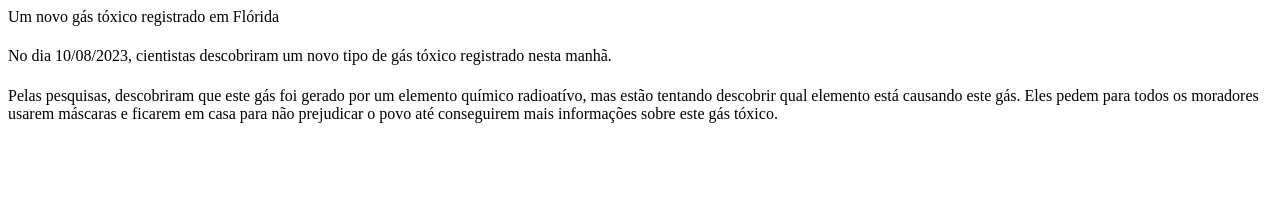
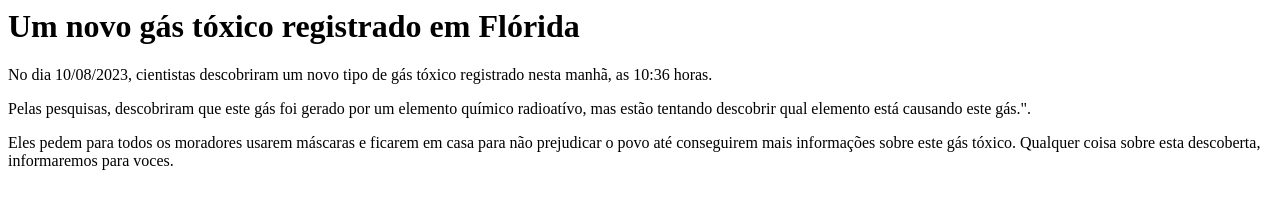
Before and after one commit to Cleitinho04/ProjetoClebinho, a plain HTML site: page index.html in a window 1280 px wide. Drawn offline with Linux system fonts and the light colour scheme.

Commit message:
Update index.html

```diff
--- a/index.html
+++ b/index.html
@@ -1,5 +1,8 @@
-<h2></h2>Um novo gás tóxico registrado em Flórida
+<h1>Um novo gás tóxico registrado em Flórida</h1>
 
+<p> No dia 10/08/2023, cientistas descobriram um novo tipo de gás tóxico registrado nesta manhã, as 10:36 horas. </p>
 
-<h1></h1> No dia 10/08/2023, cientistas descobriram um novo tipo de gás tóxico registrado nesta manhã.
-<h1></h1>Pelas pesquisas, descobriram que este gás foi gerado por um elemento químico radioatívo, mas estão tentando descobrir qual elemento está causando este gás. Eles pedem para todos os moradores usarem máscaras e ficarem em casa para não prejudicar o povo até conseguirem mais informações sobre este gás tóxico.
+<p>Pelas pesquisas, descobriram que este gás foi gerado por um elemento químico radioatívo, mas estão tentando descobrir qual elemento está causando este gás.".</p>
+
+<p> Eles pedem para todos os moradores usarem máscaras e ficarem em casa para não prejudicar o povo até conseguirem mais informações sobre este gás tóxico.
+Qualquer coisa sobre esta descoberta, informaremos para voces. </p>
```
